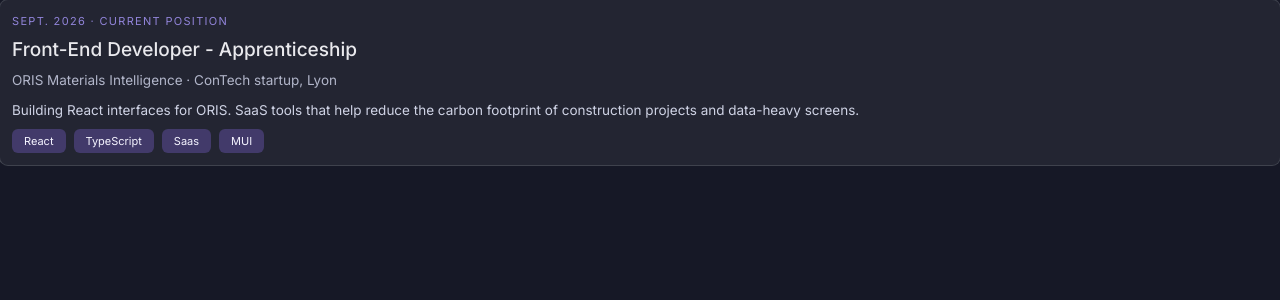
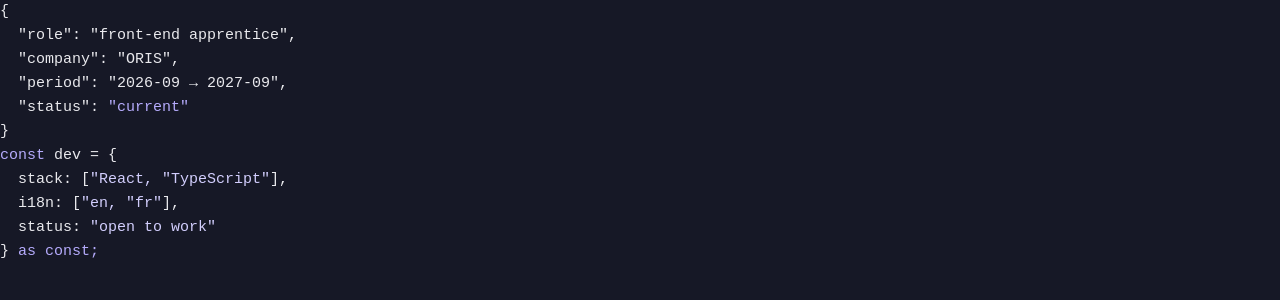
Before and after one commit to Kamat99302/portfolio-react, a React (Vite) app: page / in a window 1280 px wide. Shown: the top 300 px of the page. Built offline with nearby package versions, Linux system fonts and the light colour scheme.

Commit message:
feat: add reusable CodeBlock component and syntax color helpers
- CodeBlock: mono <pre> frame that takes code content as children

- codeHelpers.tsx: Str/Kw span helpers for per-token coloring

- content written per EditorWindow (experience.json, profile.ts) using the helpers

```diff
--- a/src/App.tsx
+++ b/src/App.tsx
@@ -1,16 +1,30 @@
-import ExperienceCard from "./components/ExperienceCard"
+import CodeBlock from "./components/CodeBlock"
+import { Str, Kw } from "./components/codeHelpers"
 function App() {
   return (
+
     <>
-    <ExperienceCard
-      date={"Sept. 2026 · Current position"}
-      role={"Front-End Developer - Apprenticeship"}
-      place={"ORIS Materials Intelligence · ConTech startup, Lyon"}
-      description={"Building React interfaces for ORIS. SaaS tools that help reduce the carbon footprint of construction projects and data-heavy screens."}
-      tagLabel={['React', 'TypeScript', 'Saas', 'MUI']}/>
+    <CodeBlock>
+      {`{
+  "role": "front-end apprentice",
+  "company": "ORIS",
+  "period": "2026-09 → 2027-09",
+  "status": `}<Str>"current"</Str>
+      {`
+}`}
+    </CodeBlock>
 
-      </>
 
+    <CodeBlock>
+          <Str>const</Str> {  `dev = {
+  stack: [`}<Kw>"React, "TypeScript"</Kw>{`],
+  i18n: [`}<Kw>"en, "fr"</Kw>{`],
+  status: `}<Kw>"open to work"</Kw>
+      {`
+} `}<Str>as const;</Str>
+    </CodeBlock>
+
+    </>
   )
 }
 
--- /dev/null
+++ b/src/components/CodeBlock.tsx
@@ -0,0 +1,17 @@
+import { Typography } from "@mui/material"
+import { fontMono, colors } from "../theme/theme"
+import type { ReactNode } from "react"
+
+type CodeBlockProps = {
+    children: ReactNode
+}
+
+export default function CodeBlock({children}:CodeBlockProps){
+
+    return(
+     <Typography sx={{fontFamily:fontMono, color:colors.neutral}} component="pre">
+        {children}
+     </Typography>
+
+    )
+}
--- /dev/null
+++ b/src/components/codeHelpers.tsx
@@ -0,0 +1,11 @@
+import { Box } from "@mui/material"
+import type { ReactNode } from "react"
+import { code } from "../theme/theme"
+
+type StrProps ={
+    children: ReactNode
+}
+
+export const Str = ({children}: StrProps)=><Box component="span" sx={{color:code.keyword}}>{children}</Box>
+
+export const Kw = ({children}: StrProps)=><Box component="span" sx={{color:code.string}}>{children}</Box>
--- a/src/theme/theme.ts
+++ b/src/theme/theme.ts
@@ -28,7 +28,7 @@
     filename:'#9397ab',  // profile.ts dans la barre de titre
 } as const
 
-export const fontMono = '"JetBrains Mono", monospace'
+export const fontMono = '"JetBrains", monospace'
 
 //ombres des fenêtres éditeur de code
 export const windowShadow = {
```
